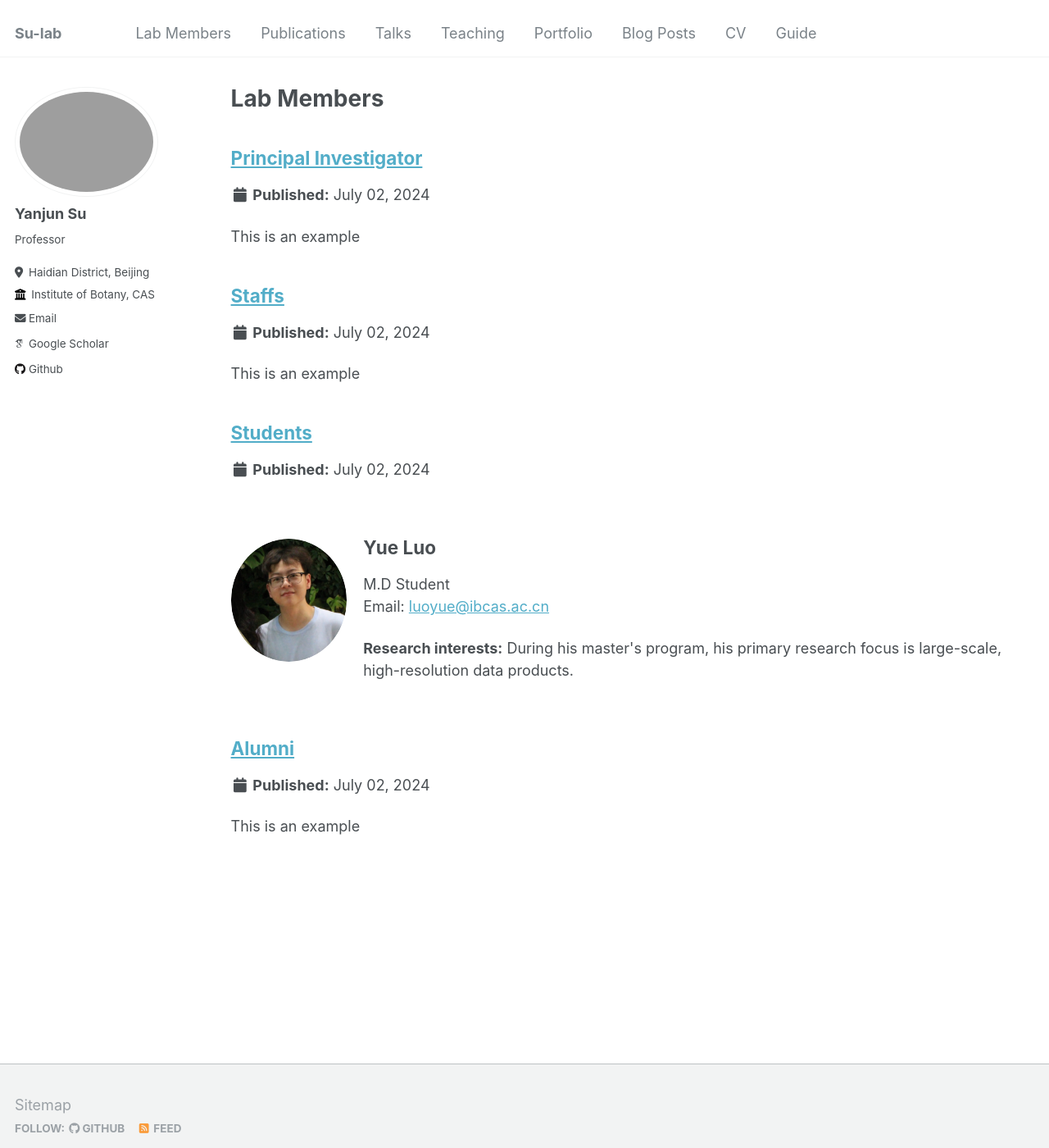
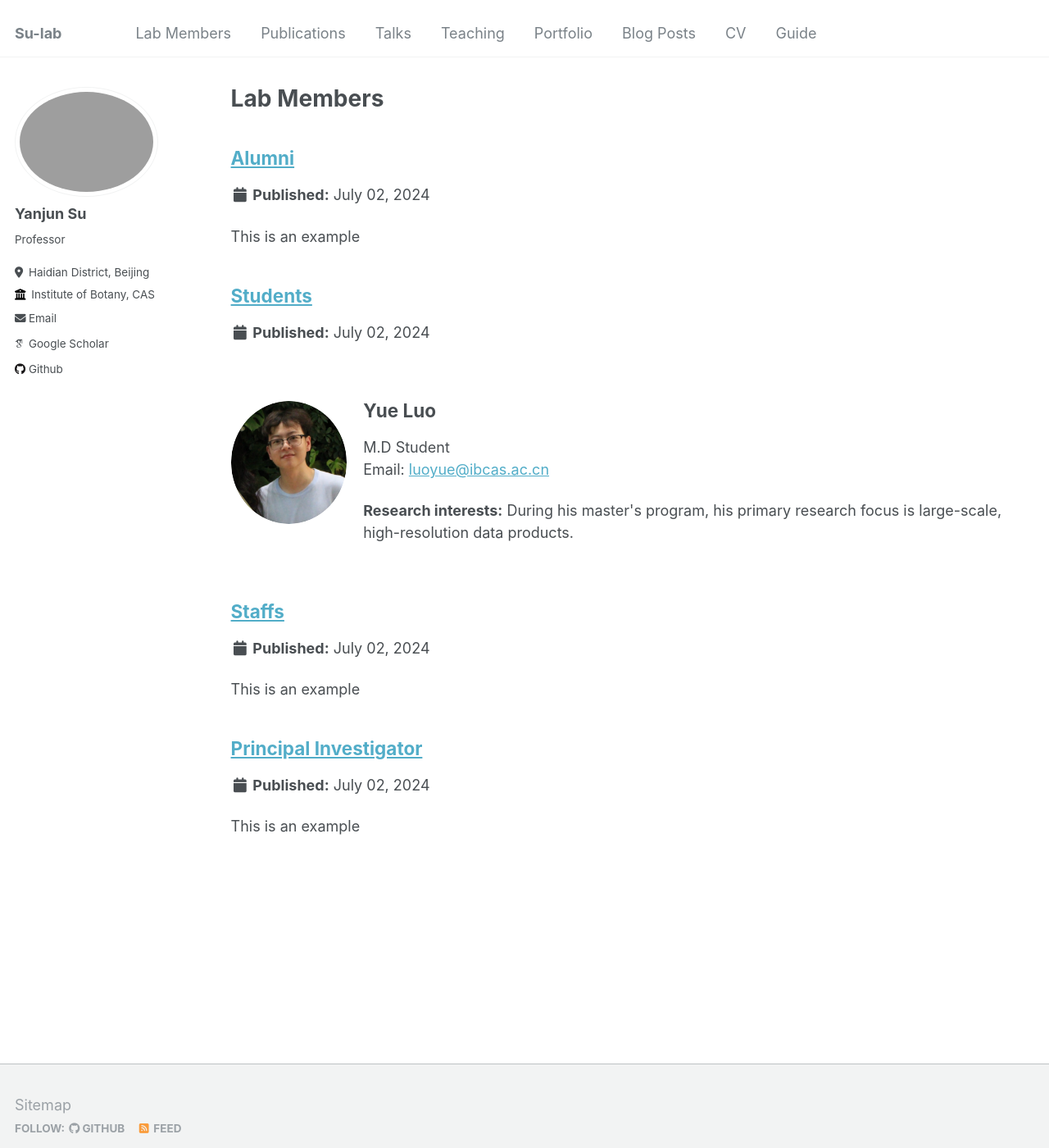
Before and after one commit to krotia/krotia.github.io, a Jekyll site: the page built from _pages/members.html, in a window 1280 px wide and 1400 px high. Shown: the whole window at 82% size. Built offline with Jekyll 4.4.1, drawn with Linux system fonts in a browser that asks for light colours; some web fonts are replaced; part of the change alters nothing that is shown.

```diff
--- a/_pages/members.html
+++ b/_pages/members.html
@@ -7,6 +7,6 @@ author_profile: true
 
 {% include base_path %}
 
-{% for post in site.members reversed %}
+{% for post in site.members %}
   {% include archive-members.html %}
 {% endfor %}
```
